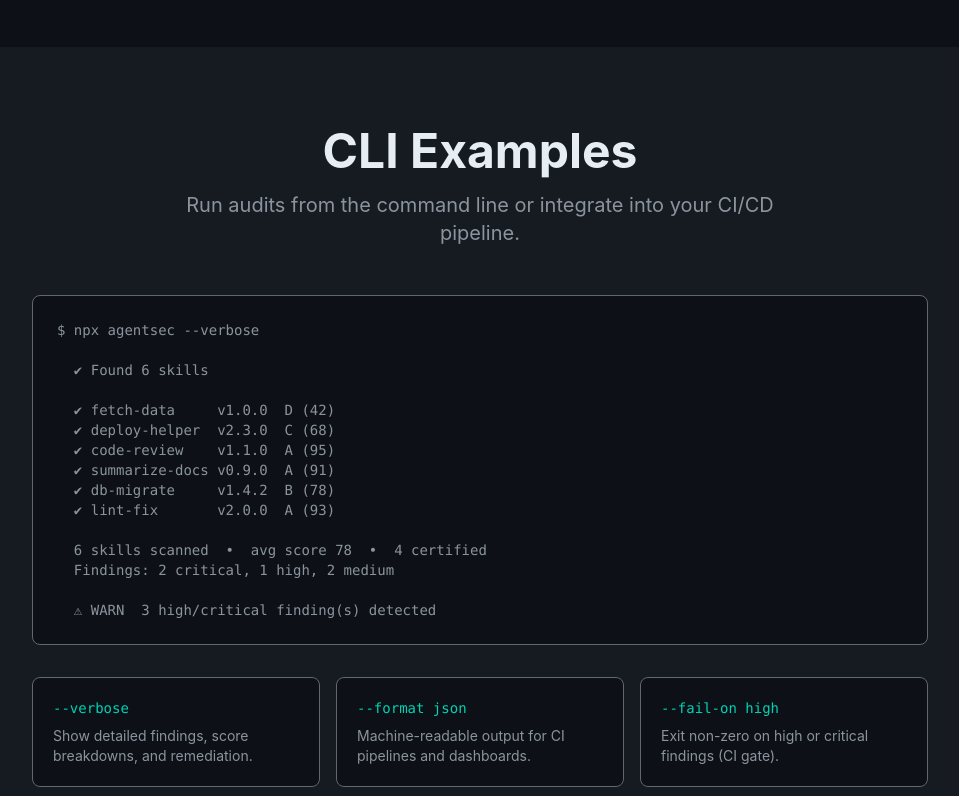
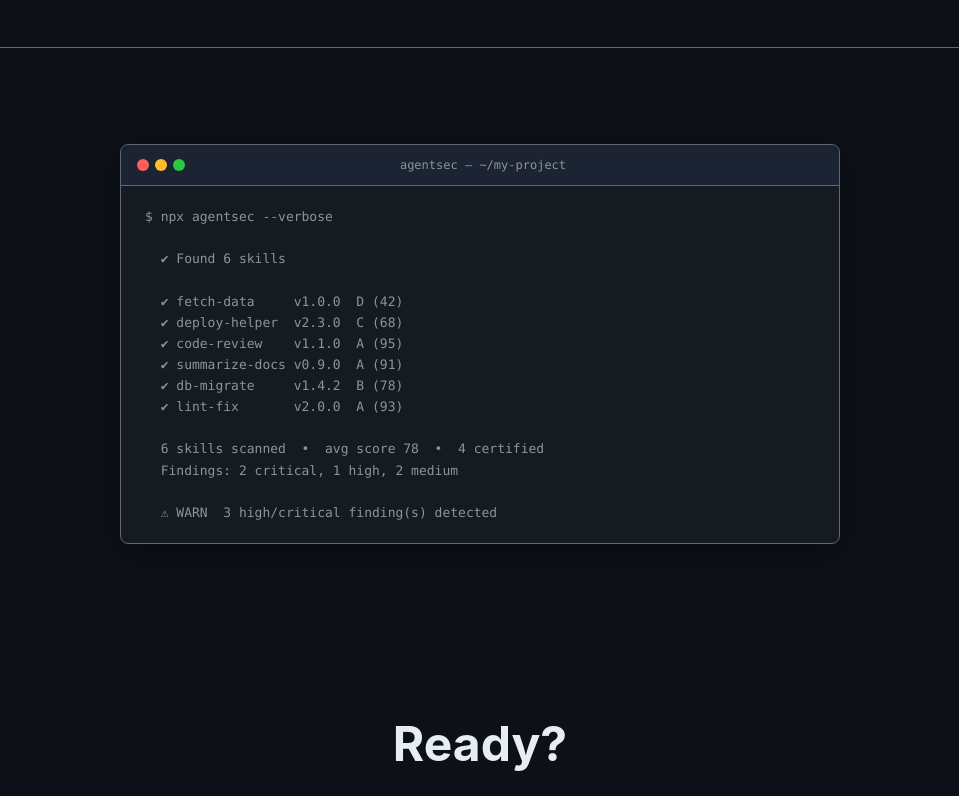
Before and after one commit to semiotic-ai/agentsec, a Next.js app in the folder apps/landing/: page / in a window 1280 px wide. Shown: the part 1880-2676 px from the top of the page, without its empty margins (160-1119 px from the left). Built offline with nearby package versions, Linux system fonts and the light colour scheme.

Commit message:
refactor(landing): wrap CLIUsage terminal in a macOS window

```diff
--- a/apps/landing/components/CLIUsage.tsx
+++ b/apps/landing/components/CLIUsage.tsx
@@ -1,23 +1,3 @@
-interface Flag {
-  flag: string;
-  description: string;
-}
-
-const flags: Flag[] = [
-  {
-    flag: "--verbose",
-    description: "Show detailed findings, score breakdowns, and remediation.",
-  },
-  {
-    flag: "--format json",
-    description: "Machine-readable output for CI pipelines and dashboards.",
-  },
-  {
-    flag: "--fail-on high",
-    description: "Exit non-zero on high or critical findings (CI gate).",
-  },
-];
-
 const terminalOutput = `$ npx agentsec --verbose
 
   ✔ Found 6 skills
@@ -36,33 +16,23 @@ const terminalOutput = `$ npx agentsec --verbose
 
 export function CLIUsage(): React.ReactNode {
   return (
-    <section id="cli" className="section-pad bg-brand-secondary">
-      <div className="max-w-4xl mx-auto">
-        <div className="text-center mb-12">
-          <h2 className="text-4xl md:text-5xl font-bold mb-4">CLI Examples</h2>
-          <p className="text-xl text-brand-muted max-w-2xl mx-auto">
-            Run audits from the command line or integrate into your CI/CD pipeline.
-          </p>
-        </div>
-
-        {/* Terminal */}
-        <div className="p-6 mb-8 border border-brand-border rounded-lg bg-brand-dark overflow-hidden">
-          <pre className="font-mono text-sm text-brand-muted overflow-x-auto whitespace-pre">
+    <section id="cli" className="bg-brand-dark py-20 md:py-24 border-t border-brand-border">
+      <div className="max-w-3xl mx-auto px-6">
+        <div className="rounded-lg border border-brand-border bg-brand-secondary overflow-hidden shadow-[0_8px_32px_rgba(0,0,0,0.4)]">
+          {/* Title bar */}
+          <div className="flex items-center gap-1.5 px-4 py-3 border-b border-brand-border bg-brand-card">
+            <span className="w-3 h-3 rounded-full bg-[#ff5f57]" aria-hidden="true" />
+            <span className="w-3 h-3 rounded-full bg-[#febc2e]" aria-hidden="true" />
+            <span className="w-3 h-3 rounded-full bg-[#28c840]" aria-hidden="true" />
+            <span className="flex-1 text-center text-xs text-brand-muted font-mono select-none">
+              agentsec — ~/my-project
+            </span>
+            <span className="w-[42px]" aria-hidden="true" />
+          </div>
+          {/* Body */}
+          <pre className="font-mono text-sm md:text-[13px] leading-relaxed text-brand-muted overflow-x-auto whitespace-pre px-6 py-5">
             {terminalOutput}
           </pre>
-        </div>
-
-        {/* Flags */}
-        <div className="grid md:grid-cols-3 gap-4">
-          {flags.map((item) => (
-            <div
-              key={item.flag}
-              className="p-5 border border-brand-border rounded-lg bg-brand-dark hover:border-brand-teal transition-colors duration-300"
-            >
-              <code className="block text-brand-teal font-mono text-sm mb-2">{item.flag}</code>
-              <p className="text-sm text-brand-muted">{item.description}</p>
-            </div>
-          ))}
         </div>
       </div>
     </section>
```
